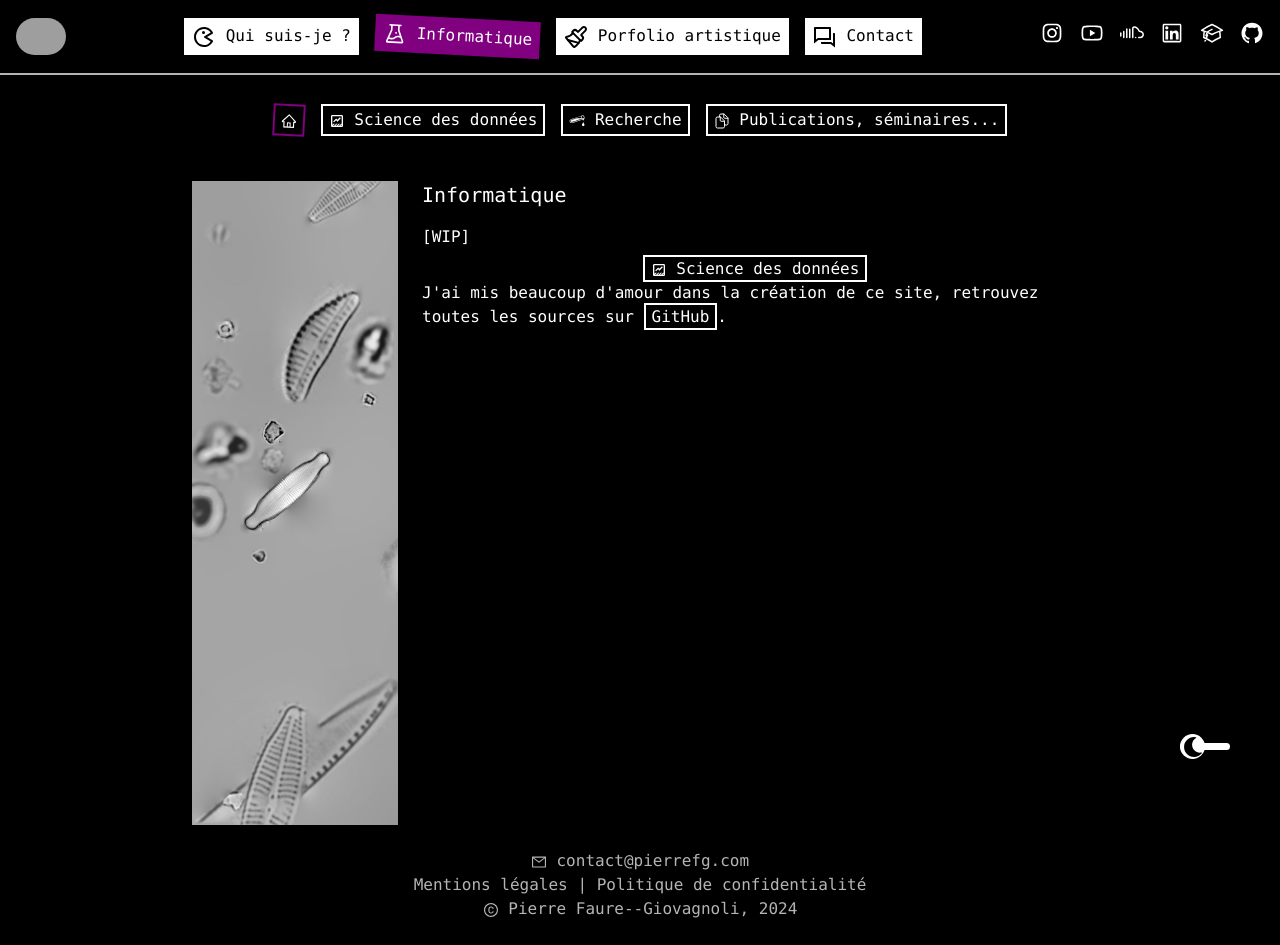
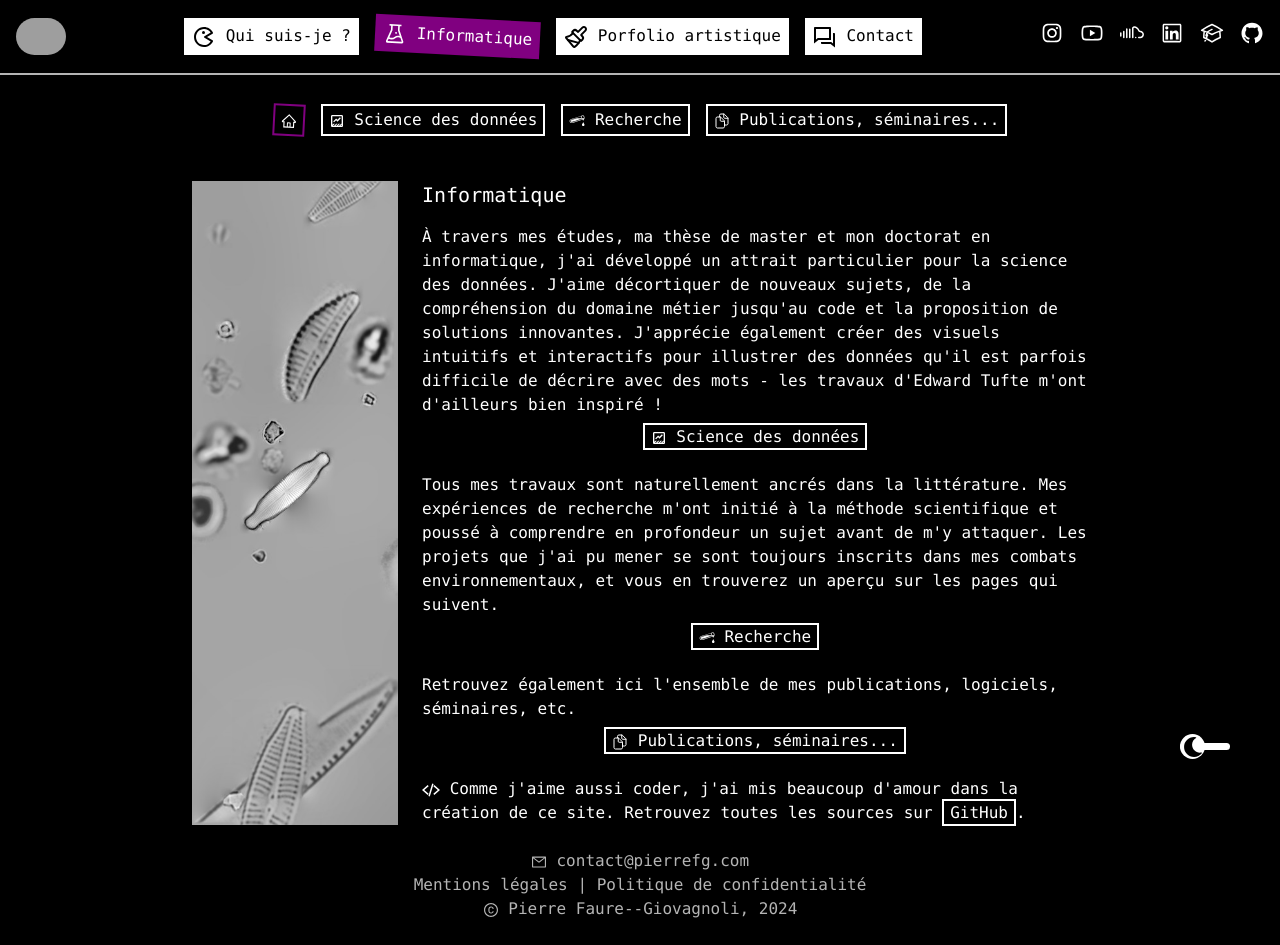
Before and after one commit to pierrefg/homepagev2, a Next.js app in the folder webapp/: page /science in a window 1280 px wide. Built offline with nearby package versions, Linux system fonts and the light colour scheme; grey boxes are pictures that could not be loaded.

Commit message:
Adds science homepage

```diff
--- a/webapp/app/science/page.js
+++ b/webapp/app/science/page.js
@@ -4,6 +4,7 @@ import coverPic from './cover.jpg';
 import HomePageLayout from "@/components/homePageLayout/HomePageLayout";
 import SimpleLink from "@/components/SimpleLink";
 
+import { IoCodeSlashSharp } from "react-icons/io5";
 import { scienceTabs } from "./scienceTabs";
 
 export default function Science() {
@@ -12,21 +13,38 @@ export default function Science() {
             coverPic={coverPic}
             title='Informatique'
         >
-            <div>
+            <div className="flex flex-col gap-6">
                 <div>
-                    [WIP]
+                    À travers mes études, ma thèse de master et mon doctorat en informatique, j'ai développé un attrait particulier pour la science des données.
+                    J'aime décortiquer de nouveaux sujets, de la compréhension du domaine métier jusqu'au code et la proposition de solutions innovantes.
+                    J'apprécie également créer des visuels intuitifs et interactifs pour illustrer des données qu'il est parfois difficile de décrire avec des mots - les travaux d'Edward Tufte m'ont d'ailleurs bien inspiré !
                     <p className="mt-2 text-center">
                         <SimpleLink content={scienceTabs[1]}/>
                     </p>
+                </div>
 
+                <div>
+                    Tous mes travaux sont naturellement ancrés dans la littérature.
+                    Mes expériences de recherche m'ont initié à la méthode scientifique et poussé à comprendre en profondeur un sujet avant de m'y attaquer.
+                    Les projets que j'ai pu mener se sont toujours inscrits dans mes combats environnementaux, et vous en trouverez un aperçu sur les pages qui suivent.
+                    <p className="mt-2 text-center">
+                        <SimpleLink content={scienceTabs[2]}/>
+                    </p>
+                </div>
+
+                <div>
+                    Retrouvez également ici l'ensemble de mes publications, logiciels, séminaires, etc.
+                    <p className="mt-2 text-center">
+                        <SimpleLink content={scienceTabs[3]}/>
+                    </p>
                 </div>
 
                 <p>
-                    J'ai mis beaucoup d'amour dans la création de ce site, retrouvez toutes les sources sur<> </>
+                    <IoCodeSlashSharp className="inline text-lg"/> Comme j'aime aussi coder, j'ai mis beaucoup d'amour dans la création de ce site. Retrouvez toutes les sources sur<> </>
                     <Link
                         className="btn btn-secondary py-1"
                         href="https://github.com/pierrefg/pierrefg.com"
-                        target="__blank"
+                        target="_blank"
                     >
                         GitHub
                     </Link>
```
